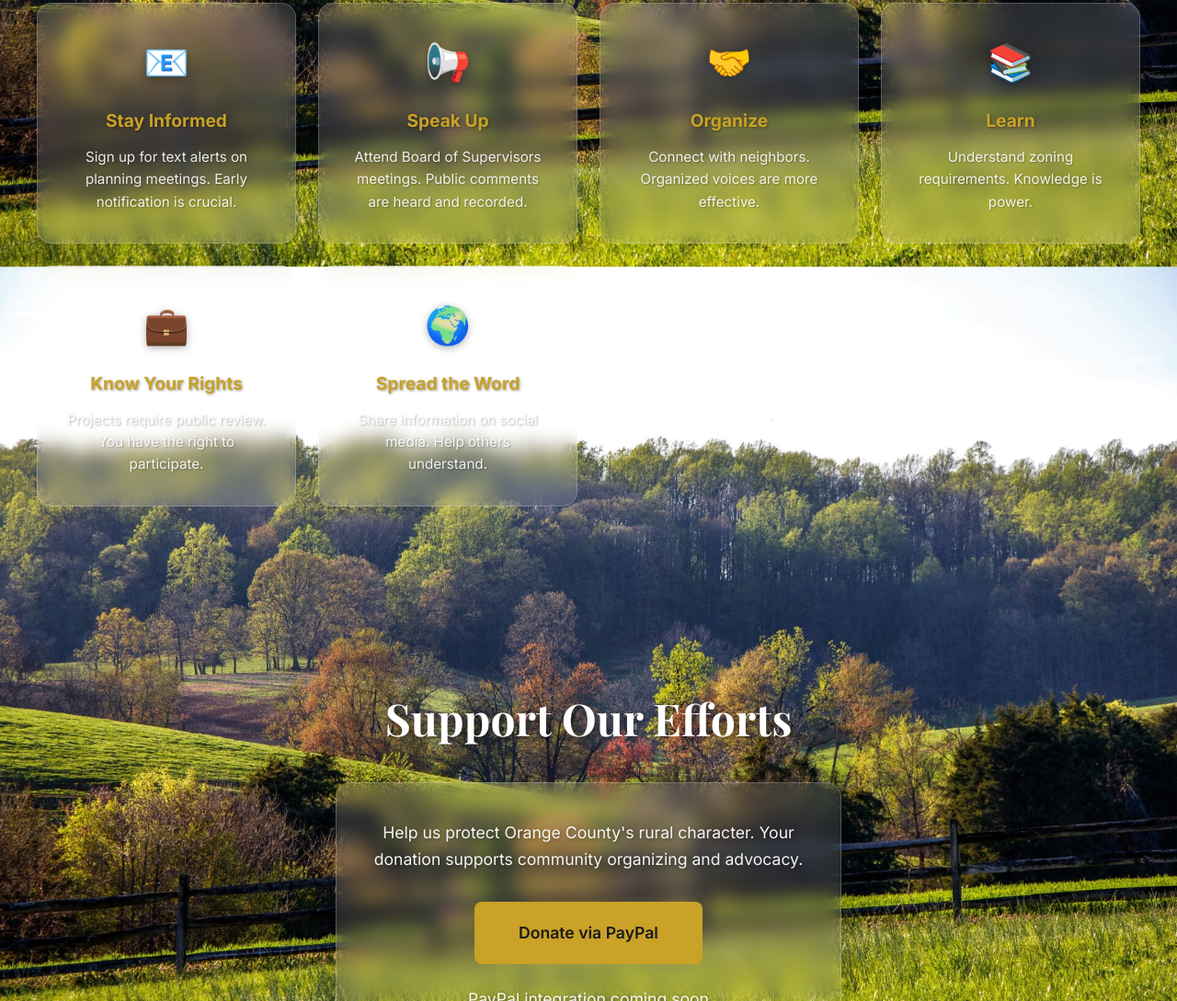
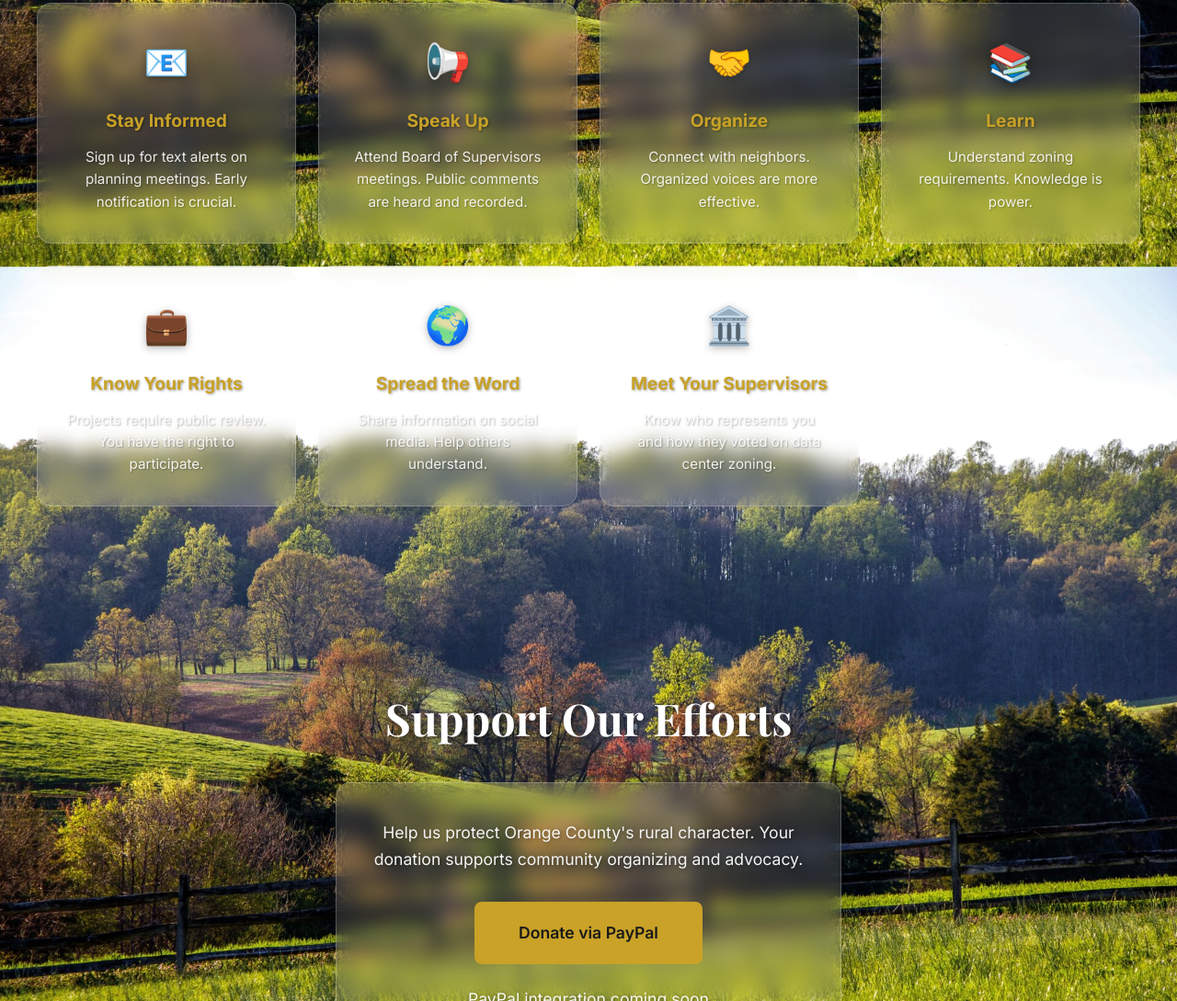
Before and after one commit to saveorangecounty-admin/SaveOrangeCountyVA, a website: page index.html in a window 1280 px wide. Shown: the part 3123-4212 px from the top of the page at 92% size. Drawn offline with nearby package versions, Linux system fonts and the light colour scheme.

Commit message:
Add Meet Your Supervisors card

```diff
--- a/index.html
+++ b/index.html
@@ -663,6 +663,11 @@
                 <h3>Spread the Word</h3>
                 <p>Share information on social media. Help others understand.</p>
             </div>
+            <div class="action-card">
+                <div class="action-icon">🏛️</div>
+                <h3>Meet Your Supervisors</h3>
+                <p>Know who represents you and how they voted on data center zoning.</p>
+            </div>
         </div>
     </section>
 
```
